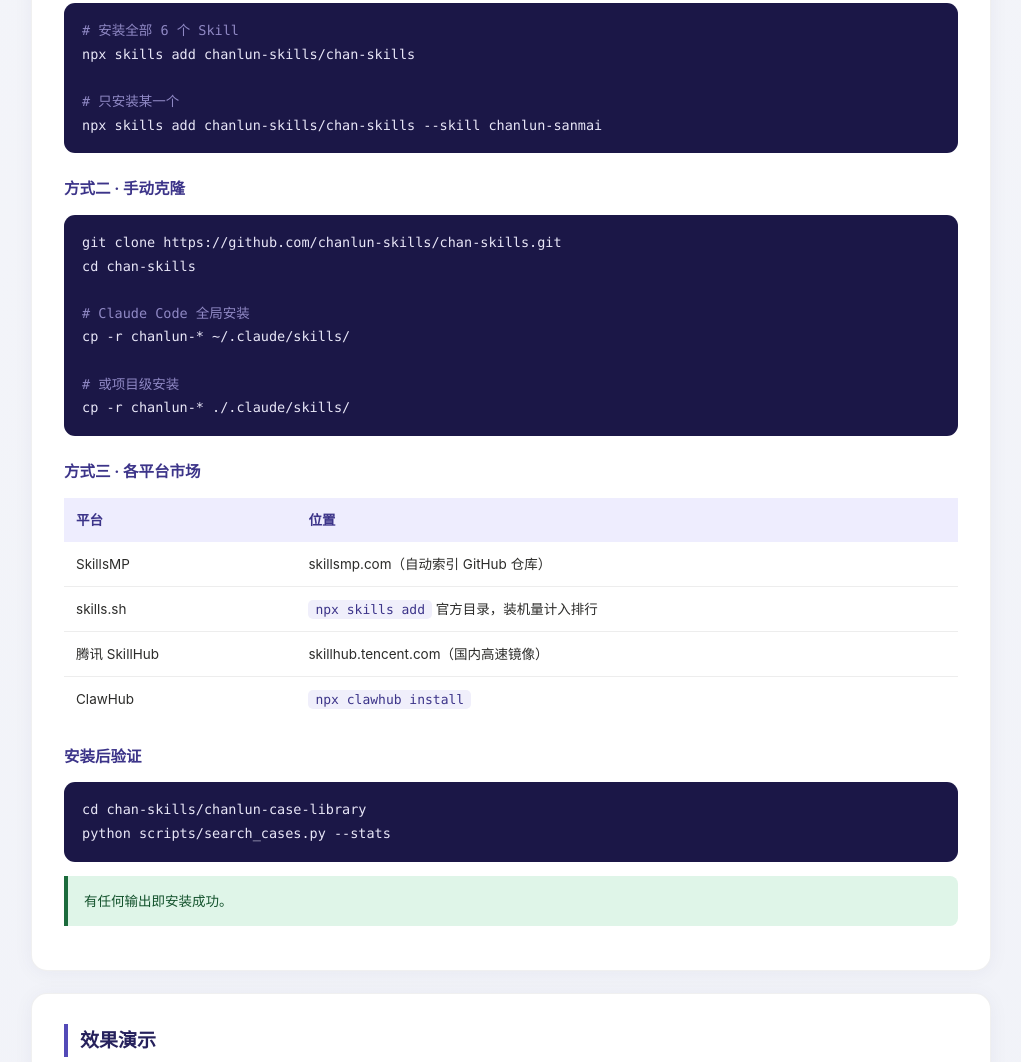
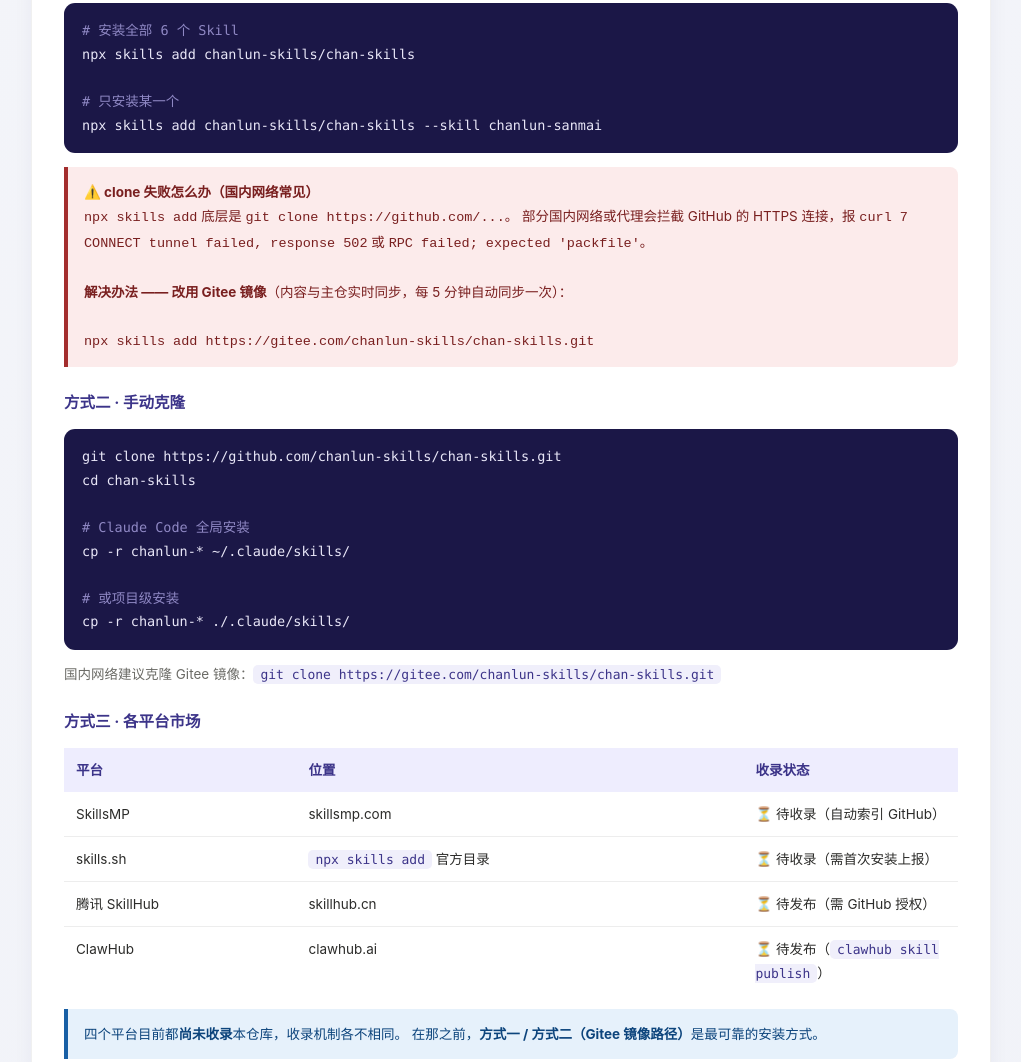
Before and after one commit to chanlun-skills/chan-skills, a plain HTML site: page docs/index.html in a window 1280 px wide. Shown: the part 1918-2980 px from the top of the page, without its empty margins (129-1150 px from the left). Drawn offline with Linux system fonts and the light colour scheme.

Commit message:
docs: 网页首页补充 Gitee 镜像安装兜底

```diff
--- a/docs/index.html
+++ b/docs/index.html
@@ -204,6 +204,16 @@ npx skills add chanlun-skills/chan-skills
 <span class="c"># 只安装某一个</span>
 npx skills add chanlun-skills/chan-skills --skill chanlun-sanmai</pre>
 
+    <div class="warn">
+      <b>⚠️ clone 失败怎么办（国内网络常见）</b><br>
+      <code>npx skills add</code> 底层是 <code>git clone https://github.com/...</code>。
+      部分国内网络或代理会拦截 GitHub 的 HTTPS 连接，报
+      <code>curl 7 CONNECT tunnel failed, response 502</code> 或 <code>RPC failed; expected 'packfile'</code>。<br><br>
+      <b>解决办法 —— 改用 Gitee 镜像</b>（内容与主仓实时同步，每 5 分钟自动同步一次）：
+      <br><br>
+      <code>npx skills add https://gitee.com/chanlun-skills/chan-skills.git</code>
+    </div>
+
     <h3>方式二 · 手动克隆</h3>
 <pre>git clone https://github.com/chanlun-skills/chan-skills.git
 cd chan-skills
@@ -213,15 +223,20 @@ cp -r chanlun-* ~/.claude/skills/
 
 <span class="c"># 或项目级安装</span>
 cp -r chanlun-* ./.claude/skills/</pre>
+    <p style="font-size:13.5px;color:#6b6b66">国内网络建议克隆 Gitee 镜像：<code>git clone https://gitee.com/chanlun-skills/chan-skills.git</code></p>
 
     <h3>方式三 · 各平台市场</h3>
     <table>
-      <tr><th style="width:26%">平台</th><th>位置</th></tr>
-      <tr><td>SkillsMP</td><td>skillsmp.com（自动索引 GitHub 仓库）</td></tr>
-      <tr><td>skills.sh</td><td><code>npx skills add</code> 官方目录，装机量计入排行</td></tr>
-      <tr><td>腾讯 SkillHub</td><td>skillhub.tencent.com（国内高速镜像）</td></tr>
-      <tr><td>ClawHub</td><td><code>npx clawhub install</code></td></tr>
+      <tr><th style="width:26%">平台</th><th>位置</th><th style="width:24%">收录状态</th></tr>
+      <tr><td>SkillsMP</td><td>skillsmp.com</td><td>⏳ 待收录（自动索引 GitHub）</td></tr>
+      <tr><td>skills.sh</td><td><code>npx skills add</code> 官方目录</td><td>⏳ 待收录（需首次安装上报）</td></tr>
+      <tr><td>腾讯 SkillHub</td><td>skillhub.cn</td><td>⏳ 待发布（需 GitHub 授权）</td></tr>
+      <tr><td>ClawHub</td><td>clawhub.ai</td><td>⏳ 待发布（<code>clawhub skill publish</code>）</td></tr>
     </table>
+    <div class="note">
+      四个平台目前都<b>尚未收录</b>本仓库，收录机制各不相同。
+      在那之前，<b>方式一 / 方式二（Gitee 镜像路径）</b>是最可靠的安装方式。
+    </div>
 
     <h3>安装后验证</h3>
 <pre>cd chan-skills/chanlun-case-library
```
